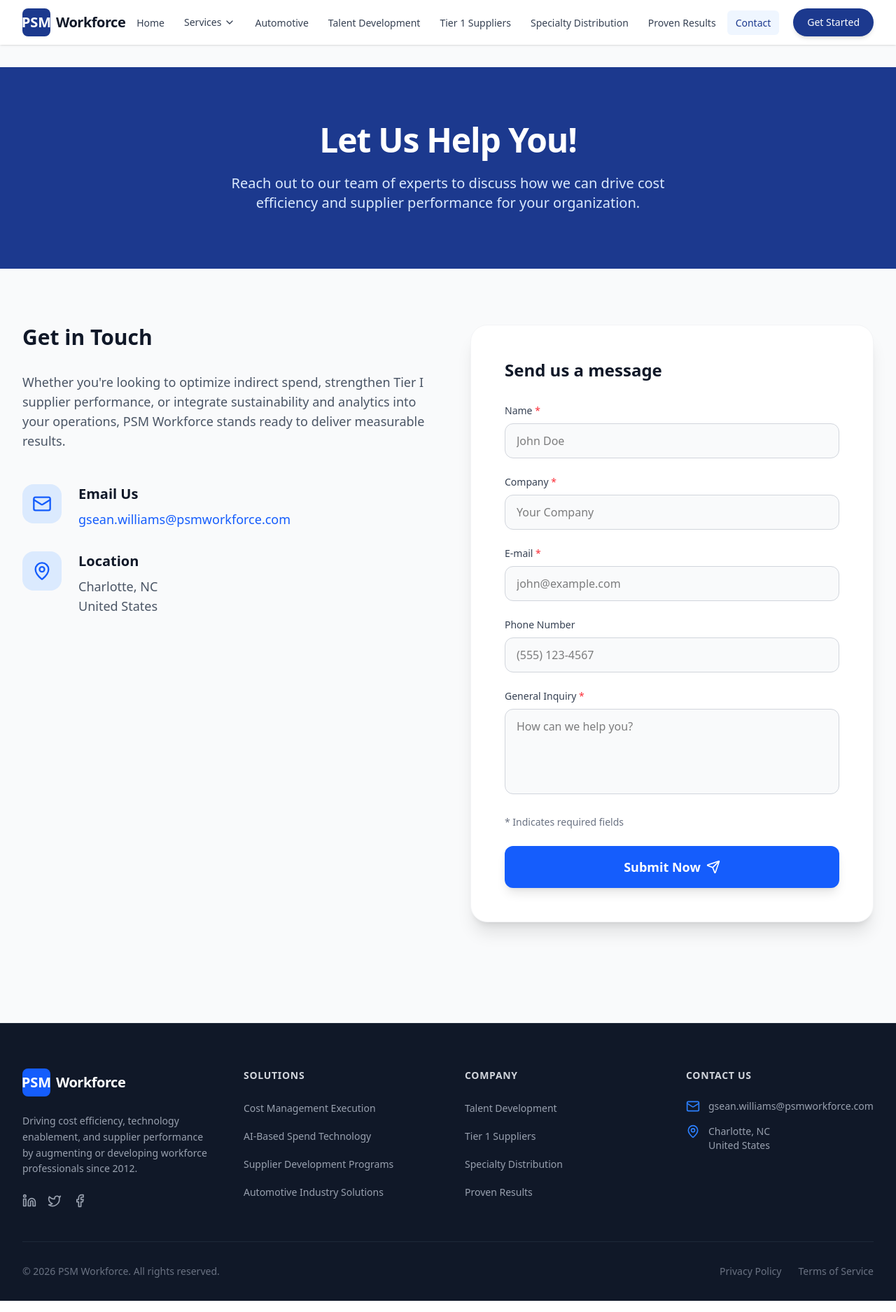
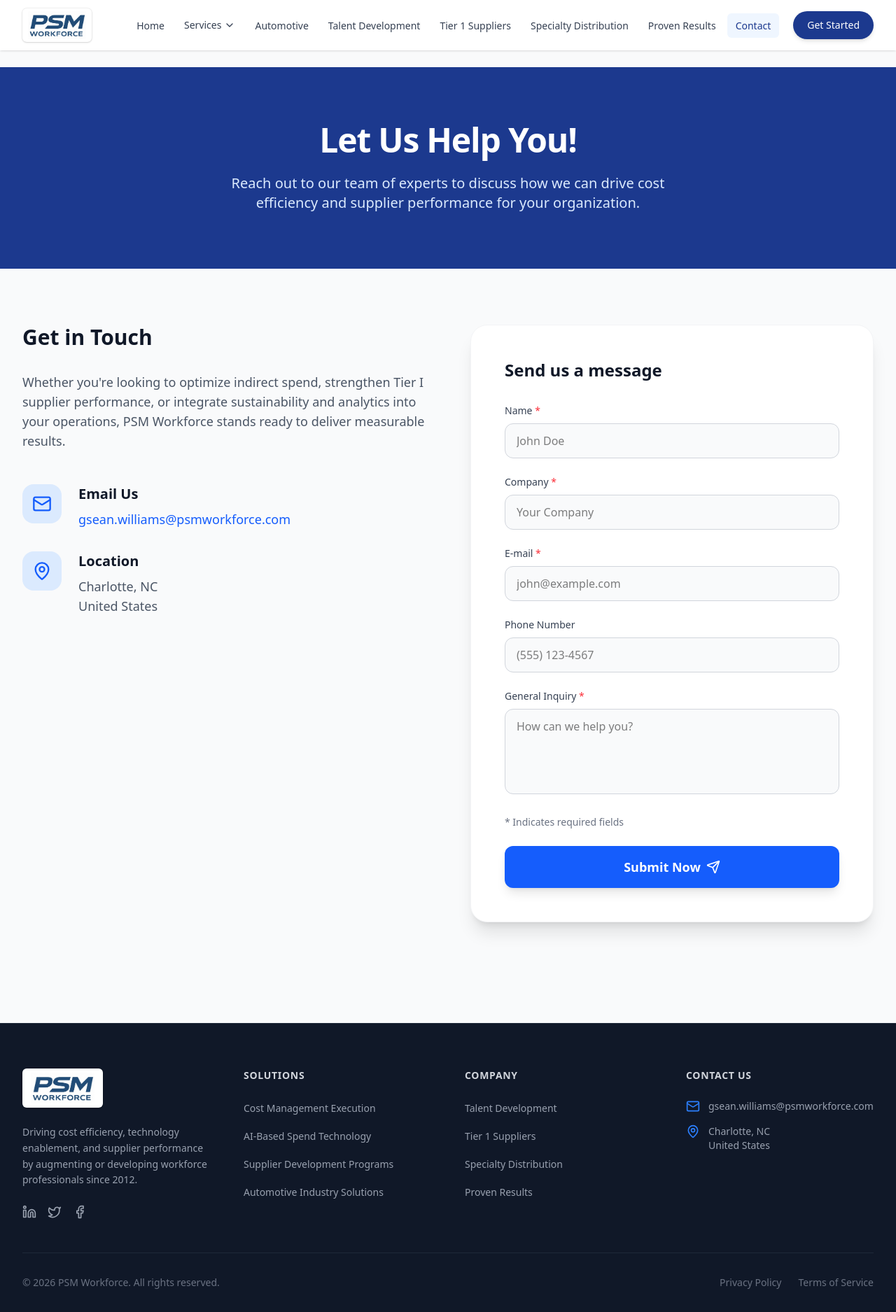
Before and after one commit to PSM-Workforce/psm-workforce-site, a React (Vite) app: page /contact in a window 1280 px wide. Shown: the whole page at 70% size. Built offline with nearby package versions, Linux system fonts and the light colour scheme.

Commit message:
Update PSM logo asset

```diff
--- a/src/components/Footer.tsx
+++ b/src/components/Footer.tsx
@@ -1,5 +1,6 @@
 import { Link } from 'react-router-dom';
 import { Mail, Phone, MapPin, Linkedin, Twitter, Facebook } from 'lucide-react';
+import Logo from './Logo';
 
 export default function Footer() {
   return (
@@ -8,14 +9,7 @@
         <div className="grid grid-cols-1 md:grid-cols-2 lg:grid-cols-4 gap-12 mb-12">
           {/* Brand */}
           <div className="space-y-6">
-            <Link to="/" className="flex items-center gap-2 group">
-              <div className="w-10 h-10 bg-blue-600 rounded-lg flex items-center justify-center text-white font-bold text-xl group-hover:bg-blue-500 transition-colors">
-                PSM
-              </div>
-              <span className="font-bold text-xl tracking-tight text-white">
-                Workforce
-              </span>
-            </Link>
+            <Logo />
             <p className="text-gray-400 text-sm leading-relaxed">
               Driving cost efficiency, technology enablement, and supplier performance by augmenting or developing workforce professionals since 2012.
             </p>
--- /dev/null
+++ b/src/components/Logo.tsx
@@ -0,0 +1,27 @@
+import { Link } from 'react-router-dom';
+import clsx from 'clsx';
+
+type LogoProps = {
+  className?: string;
+  compact?: boolean;
+};
+
+export default function Logo({ className, compact = false }: LogoProps) {
+  return (
+    <Link
+      to="/"
+      aria-label="PSM Workforce home"
+      className={clsx(
+        'inline-flex items-center rounded-md bg-white ring-1 ring-black/5 shadow-sm transition-all hover:shadow-md',
+        compact ? 'h-12 px-2 py-1' : 'h-14 px-3 py-1.5',
+        className
+      )}
+    >
+      <img
+        src="/psm-logo-blue-on-white.jpg"
+        alt="PSM Workforce"
+        className="h-full w-auto object-contain"
+      />
+    </Link>
+  );
+}
--- a/src/components/Navbar.tsx
+++ b/src/components/Navbar.tsx
@@ -3,6 +3,7 @@
 import { Menu, X, ChevronDown } from 'lucide-react';
 import { motion, AnimatePresence } from 'motion/react';
 import clsx from 'clsx';
+import Logo from './Logo';
 
 const navLinks = [
   { name: 'Home', path: '/' },
@@ -52,14 +53,7 @@
       <div className="max-w-7xl mx-auto px-4 sm:px-6 lg:px-8">
         <div className="flex justify-between items-center">
           <div className="flex-shrink-0 flex items-center">
-            <Link to="/" className="flex items-center gap-2 group">
-              <div className="w-10 h-10 bg-blue-900 rounded-lg flex items-center justify-center text-white font-bold text-xl group-hover:bg-blue-800 transition-colors">
-                PSM
-              </div>
-              <span className={clsx("font-bold text-xl tracking-tight", scrolled ? "text-gray-900" : "text-white")}>
-                Workforce
-              </span>
-            </Link>
+            <Logo compact={scrolled} />
           </div>
 
           {/* Desktop Menu */}
```
Also changed, not shown: public/psm-logo-blue-on-white.jpg (added).
